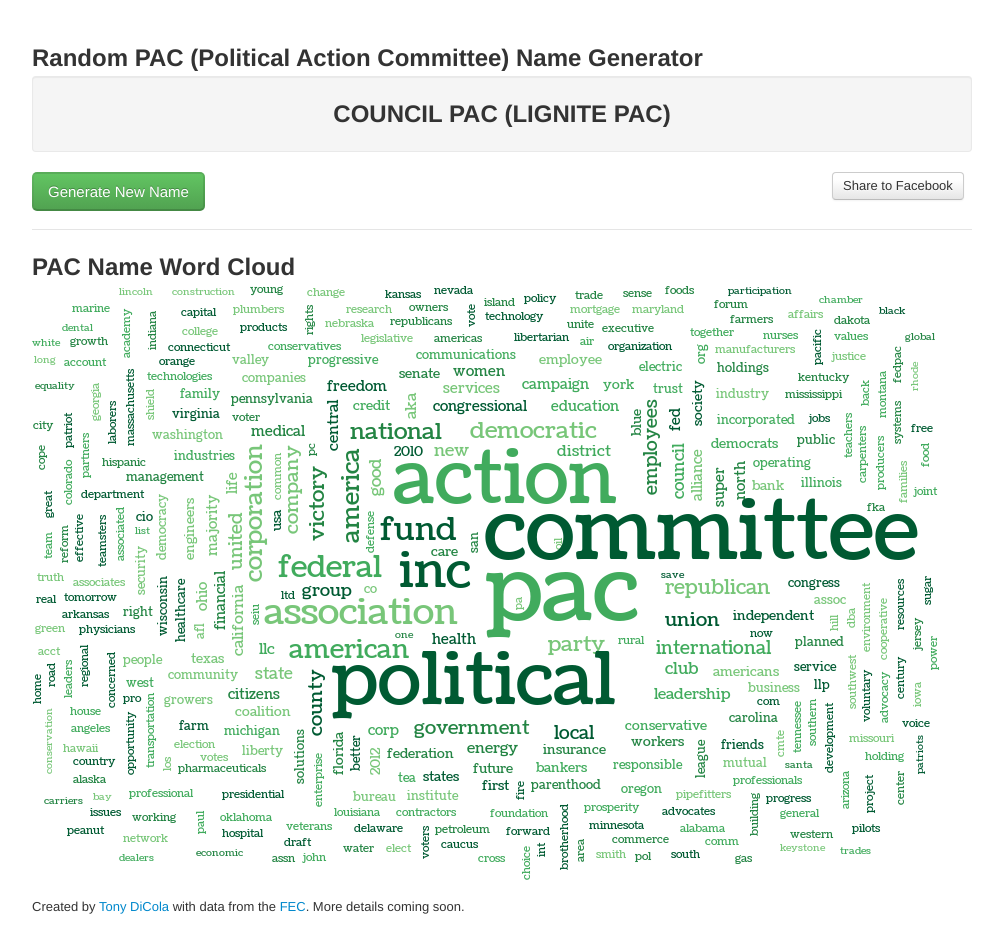
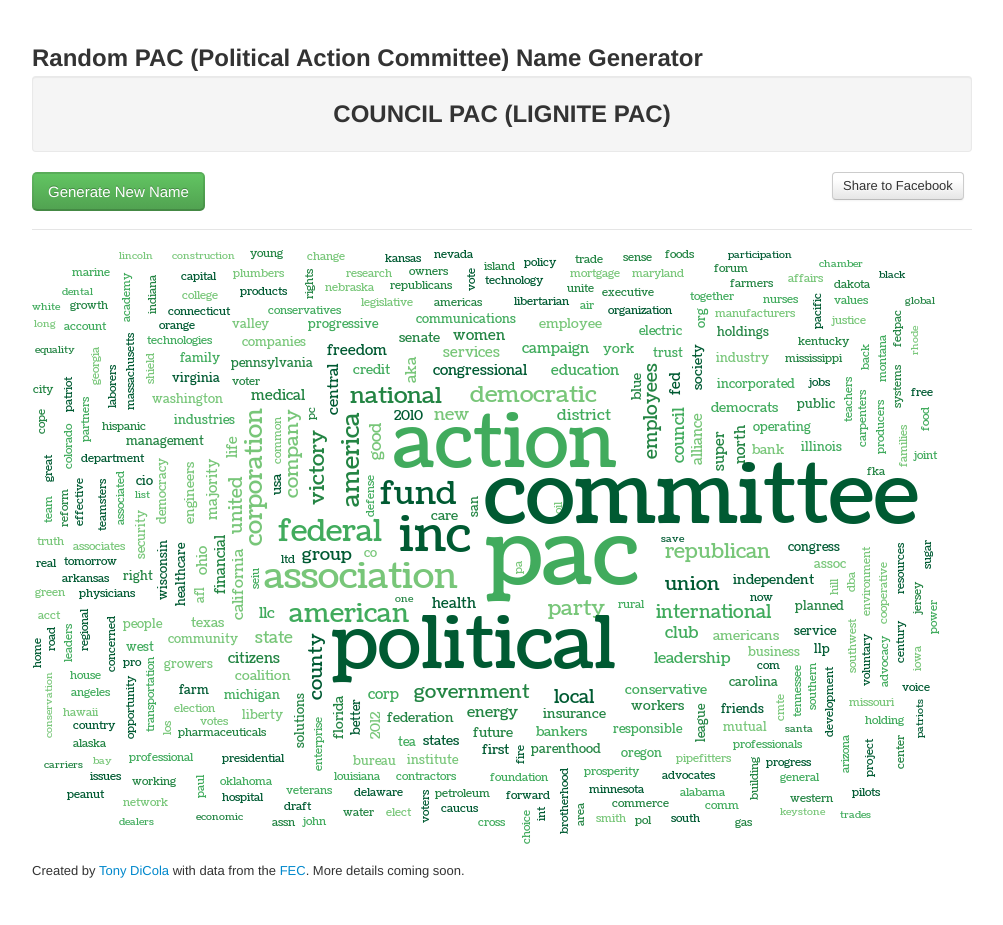
Before and after one commit to tdicola/visualizations, a plain HTML site: page pacnamegen.html in a window 1280 px wide. Shown: the whole page, without its empty margins (138-1141 px from the left). After the commit the page ends 889 px from the top, so only its background shows below. Drawn offline with Linux system fonts and the light colour scheme.

Commit message:
Remove PAC word cloud title.

```diff
--- a/pacnamegen.html
+++ b/pacnamegen.html
@@ -34,7 +34,6 @@
 		<div class="row">
 			<div class="span12">
 				<hr />
-				<h2>PAC Name Word Cloud</h2>
 				<p><img src="pac_names_mix.png"/></p>
 			</div>
 		</div>
```
